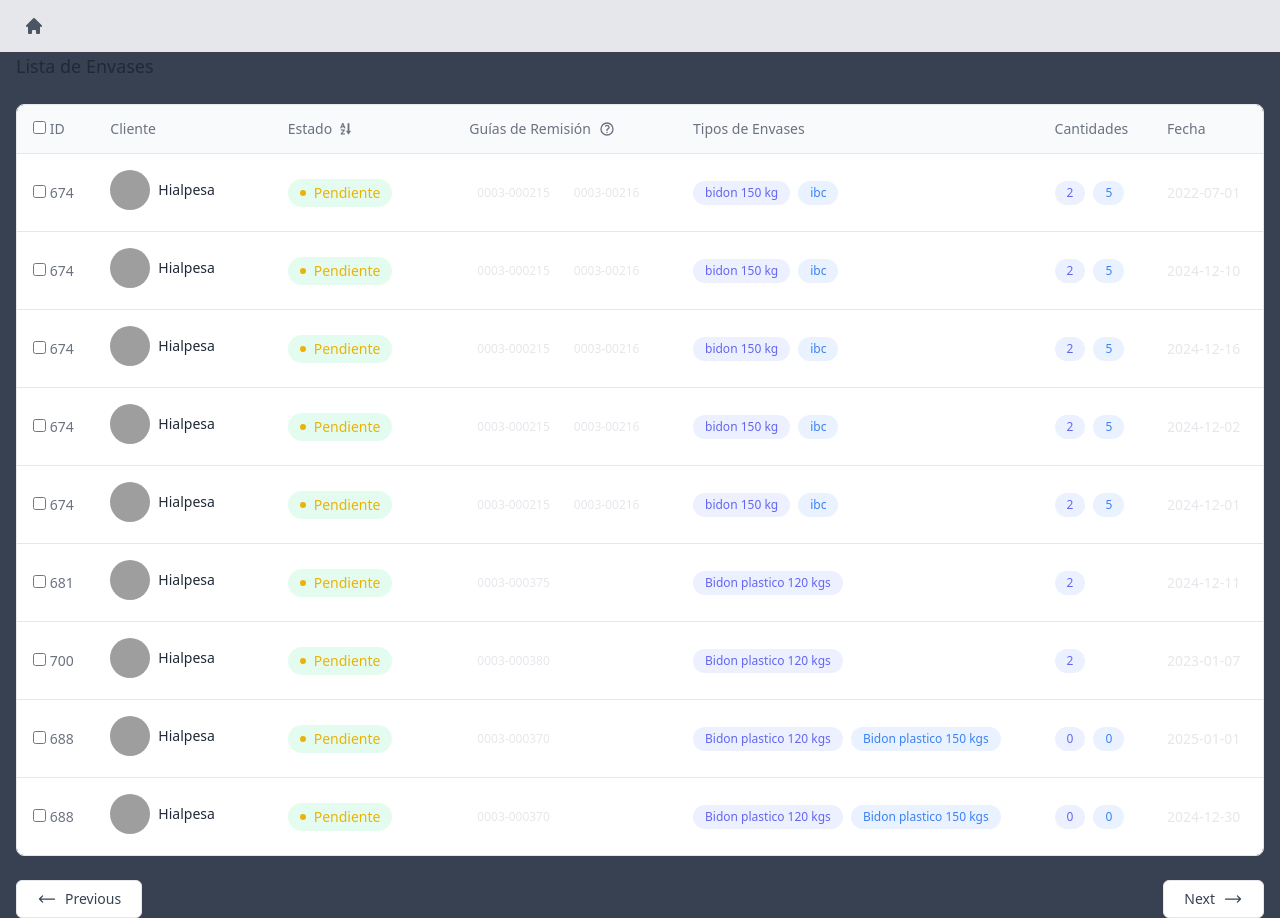
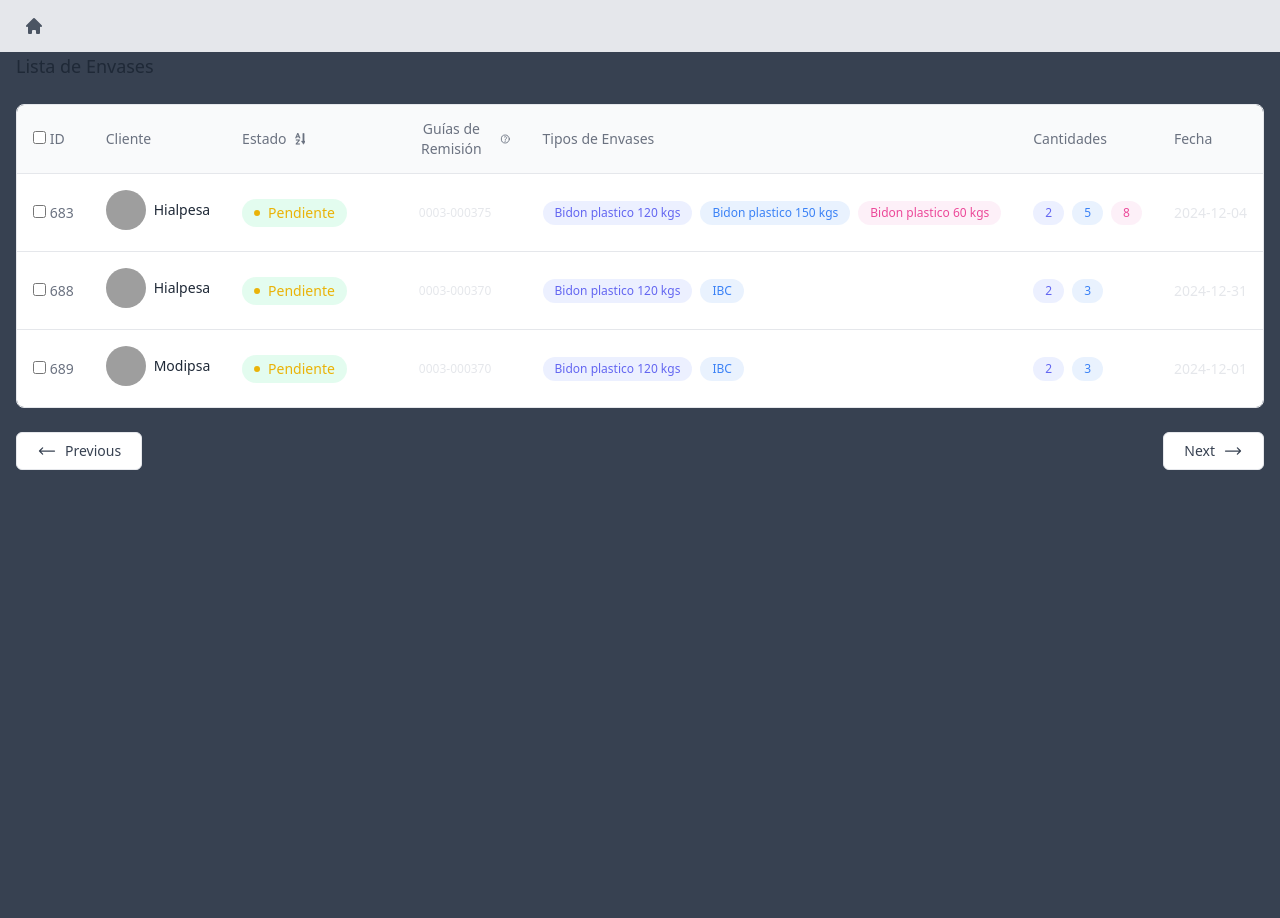
Before and after one commit to leiqne/Argo-Inventory, a Flask app: page /inventario in a window 1280 px wide. After the commit the page ends 470 px from the top, so only its background shows below. Run offline with Flask 3, Linux system fonts and the light colour scheme; some libraries are stand-ins or nearby versions; grey boxes are pictures that could not be loaded.

Commit message:
se aggrego los envases a inventario y se conecto el index con lo demas. To-do hacer funcionar las comprobaciones del ID existente y ghacer funcionar la tachito

```diff
--- a/src/controllers/inventory_controller.py
+++ b/src/controllers/inventory_controller.py
@@ -6,7 +6,7 @@ from pathlib import Path
 
 path_data = Path(__file__).parent.parent / "data"
 
-CSV_PATH = os.path.join(os.path.dirname(__file__), '../data/Hialpesa.csv')
+CSV_PATH = os.path.join(os.path.dirname(__file__), '../data/inventario.csv')
 
 
 def leer_inventario():
@@ -86,32 +86,56 @@ def listar_clientes():
 def agregar_envase(nuevo_id, cliente, guias_remision, tipos_envase, cantidades, fecha_hoy=None, estado='pendiente'):
     """
     Agrega un nuevo envase con múltiples guías de remisión, tipos de envases y cantidades.
-    No se realiza ninguna verificación para comprobar si el ID ya existe.
+    Retorna un error si el ID ya existe en el archivo del cliente.
     """
     if not fecha_hoy:
         fecha_hoy = datetime.today().strftime('%Y-%m-%d')
 
+    # Crear la ruta específica para el cliente
+    client_csv_path = path_data / f"{cliente}.csv"
+
+    # Verificar si el archivo del cliente existe y si el ID ya está en uso
+    if client_csv_path.exists():
+        with open(client_csv_path, mode='r', newline='', encoding='utf-8') as file:
+            reader = csv.DictReader(file)
+            for row in reader:
+                if int(row.get('id', 0)) == nuevo_id:
+                    raise ValueError(f"El ID {nuevo_id} ya existe en el archivo de {cliente}.csv.")
+
+    # Convertir las cantidades a enteros y asegurarse de que las listas se guarden como cadenas separadas por comas
     cantidades = [int(float(c)) for c in cantidades]
-    # Asegurarse de que las listas se guarden como cadenas separadas por comas
     guias_remision_str = ','.join(guias_remision)
     tipos_envase_str = ','.join(tipos_envase)
     cantidades_str = ','.join(map(str, cantidades))
 
+    registro = {
+        'id': nuevo_id,
+        'cliente': cliente,
+        'fecha': fecha_hoy,
+        'guias_remision': guias_remision_str,
+        'tipos_envase': tipos_envase_str,
+        'cantidades': cantidades_str,
+        'estado': estado
+    }
+
+    # Agregar el registro al archivo específico del cliente
+    with open(client_csv_path, mode='a', newline='', encoding='utf-8') as file:
+        writer = csv.DictWriter(file, fieldnames=['id', 'cliente', 'fecha', 'guias_remision', 'tipos_envase', 'cantidades', 'estado'])
+
+        if file.tell() == 0:
+            writer.writeheader()
+
+        writer.writerow(registro)
+
+    # Agregar el mismo registro al archivo general 'inventario.csv'
     with open(CSV_PATH, mode='a', newline='', encoding='utf-8') as file:
         writer = csv.DictWriter(file, fieldnames=['id', 'cliente', 'fecha', 'guias_remision', 'tipos_envase', 'cantidades', 'estado'])
 
-        if file.tell() == 0:  # Escribir encabezado solo si el archivo está vacío
+        if file.tell() == 0:
             writer.writeheader()
 
-        writer.writerow({
-            'id': nuevo_id,
-            'cliente': cliente,
-            'fecha': fecha_hoy,
-            'guias_remision': guias_remision_str,
-            'tipos_envase': tipos_envase_str,
-            'cantidades': cantidades_str,
-            'estado': estado
-        })
+        writer.writerow(registro)
+
 
 def obtener_nuevo_id():
     """Obtiene un nuevo ID incremental para el próximo registro."""
--- a/src/data/Hialpesa.csv
+++ b/src/data/Hialpesa.csv
@@ -8,3 +8,5 @@ id,cliente,fecha,guias_remision,tipos_envase,cantidades,estado
 700,Hialpesa,2023-01-07,0003-000380,Bidon plastico 120 kgs,2,pendiente
 688,Hialpesa,2025-01-01,0003-000370,"Bidon plastico 120 kgs,Bidon plastico 150 kgs","0,0",pendiente
 688,Hialpesa,2024-12-30,0003-000370,"Bidon plastico 120 kgs,Bidon plastico 150 kgs","0,0",pendiente
+688,Hialpesa,2024-12-31,0003-000370,"Bidon plastico 120 kgs,Bidon plastico 150 kgs","5,4",pendiente
+688,Hialpesa,2024-12-31,0003-000370,"Bidon plastico 120 kgs,IBC","2,3",pendiente
--- a/src/data/Modipsa.csv
+++ b/src/data/Modipsa.csv
@@ -4,3 +4,8 @@ id,cliente,fecha,guias_remision,tipos_envase,cantidades,estado
 674,Modipsa,2024-12-16,"0003-000215,0003-00216","bidon 150 kg, ibc","2,5",pendiente
 674,Modipsa,2024-12-02,"0003-000215,0003-00216","bidon 150 kg, ibc","2,5",cancelado
 674,Modipsa,2024-12-01,"0003-000215,0003-00216","bidon 150 kg, ibc","2,5",pendiente
+688,Modipsa,2024-12-03,0003-000370,"Bidon plastico 120 kgs,Bidon plastico 150 kgs","5,4",pendiente
+688,Modipsa,2024-12-31,0003-000370,"Bidon plastico 120 kgs,Bidon plastico 60 kgs","1,2",pendiente
+688,Modipsa,2024-12-31,0003-000370,"Bidon plastico 120 kgs,Bidon plastico 60 kgs","1,2",pendiente
+688,Modipsa,2024-12-02,0003-000370,"Bidon plastico 120 kgs,Bidon plastico 60 kgs","1,2",pendiente
+689,Modipsa,2024-12-01,0003-000370,"Bidon plastico 120 kgs,IBC","2,3",pendiente
--- a/src/data/inventario.csv
+++ b/src/data/inventario.csv
@@ -1,8 +1,5 @@
 id,cliente,fecha,guias_remision,tipos_envase,cantidades,cancelado
 
-674,Hialpesa,2022-07-01,"0003-000215,0003-00216","bidon 150 kg, ibc","2,5",True
-674,Hialpesa,2024-12-10,"0003-000215,0003-00216","bidon 150 kg, ibc","2,5",False
-674,Hialpesa,2024-12-16,"0003-000215,0003-00216","bidon 150 kg, ibc","2,5",False
-674,Hialpesa,2024-12-02,"0003-000215,0003-00216","bidon 150 kg, ibc","2,5",False
-674,Hialpesa,2024-12-01,"0003-000215,0003-00216","bidon 150 kg, ibc","2,5",False
-683,Hialpesa,2024-12-04,0003-000375,"Bidon plastico 120 kgs,Bidon plastico 150 kgs,Bidon plastico 60 kgs","2,5,8",Pendiente
+683,Hialpesa,2024-12-04,0003-000375,"Bidon plastico 120 kgs,Bidon plastico 150 kgs,Bidon plastico 60 kgs","2,5,8",pendiente
+688,Hialpesa,2024-12-31,0003-000370,"Bidon plastico 120 kgs,IBC","2,3",pendiente
+689,Modipsa,2024-12-01,0003-000370,"Bidon plastico 120 kgs,IBC","2,3",pendiente
--- a/src/templates/base.html
+++ b/src/templates/base.html
@@ -14,7 +14,7 @@
     <div >
         <div class="bg-gray-200 dark:bg-gray-800">
             <div class="container flex items-center px-6 py-4 mx-auto overflow-x-auto whitespace-nowrap">
-                <a href="#" class="text-gray-600 dark:text-gray-200">
+                <a href="/" class="text-gray-600 dark:text-gray-200">
                     <svg xmlns="http://www.w3.org/2000/svg" class="w-5 h-5" viewBox="0 0 20 20" fill="currentColor">
                         <path
                             d="M10.707 2.293a1 1 0 00-1.414 0l-7 7a1 1 0 001.414 1.414L4 10.414V17a1 1 0 001 1h2a1 1 0 001-1v-2a1 1 0 011-1h2a1 1 0 011 1v2a1 1 0 001 1h2a1 1 0 001-1v-6.586l.293.293a1 1 0 001.414-1.414l-7-7z" />
```
